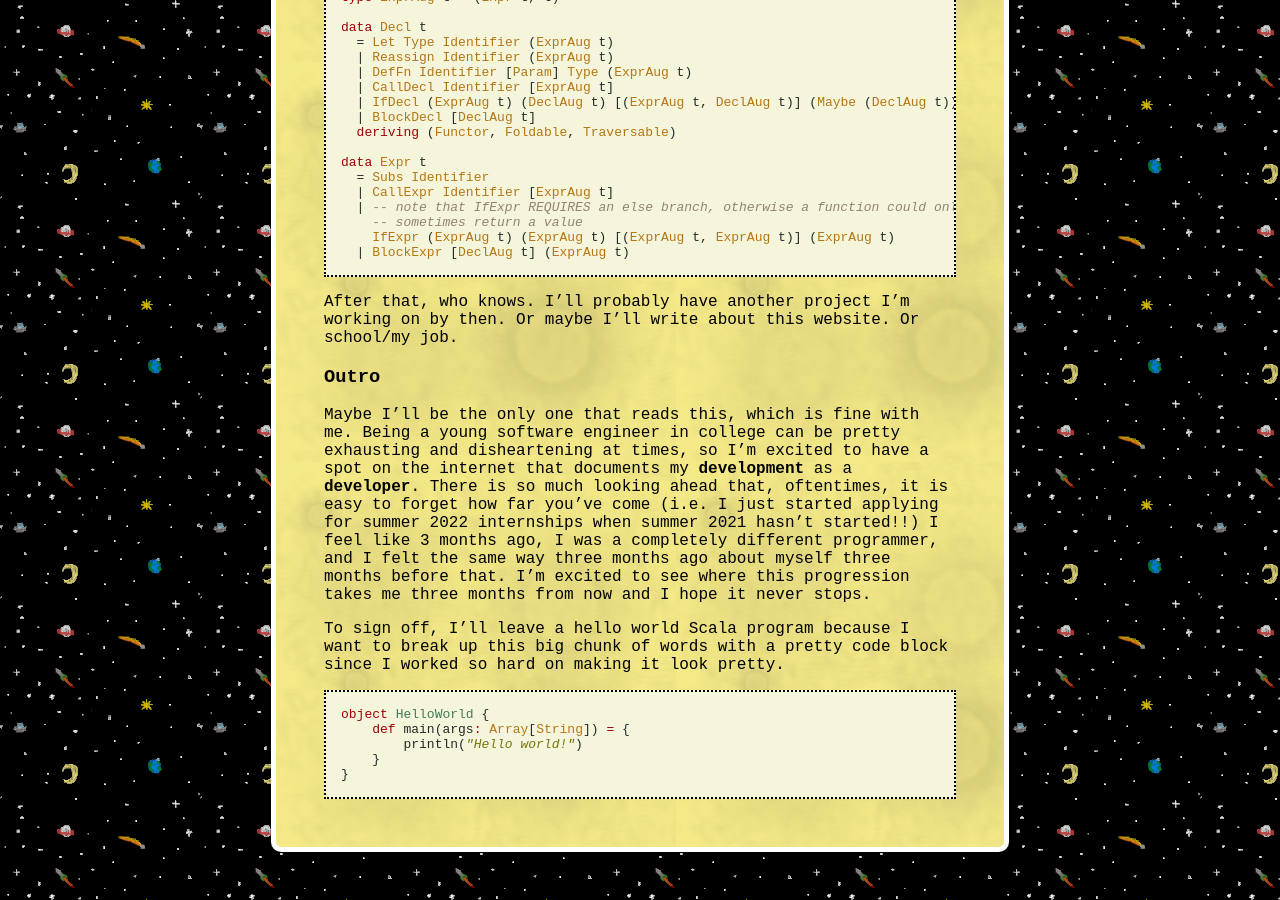
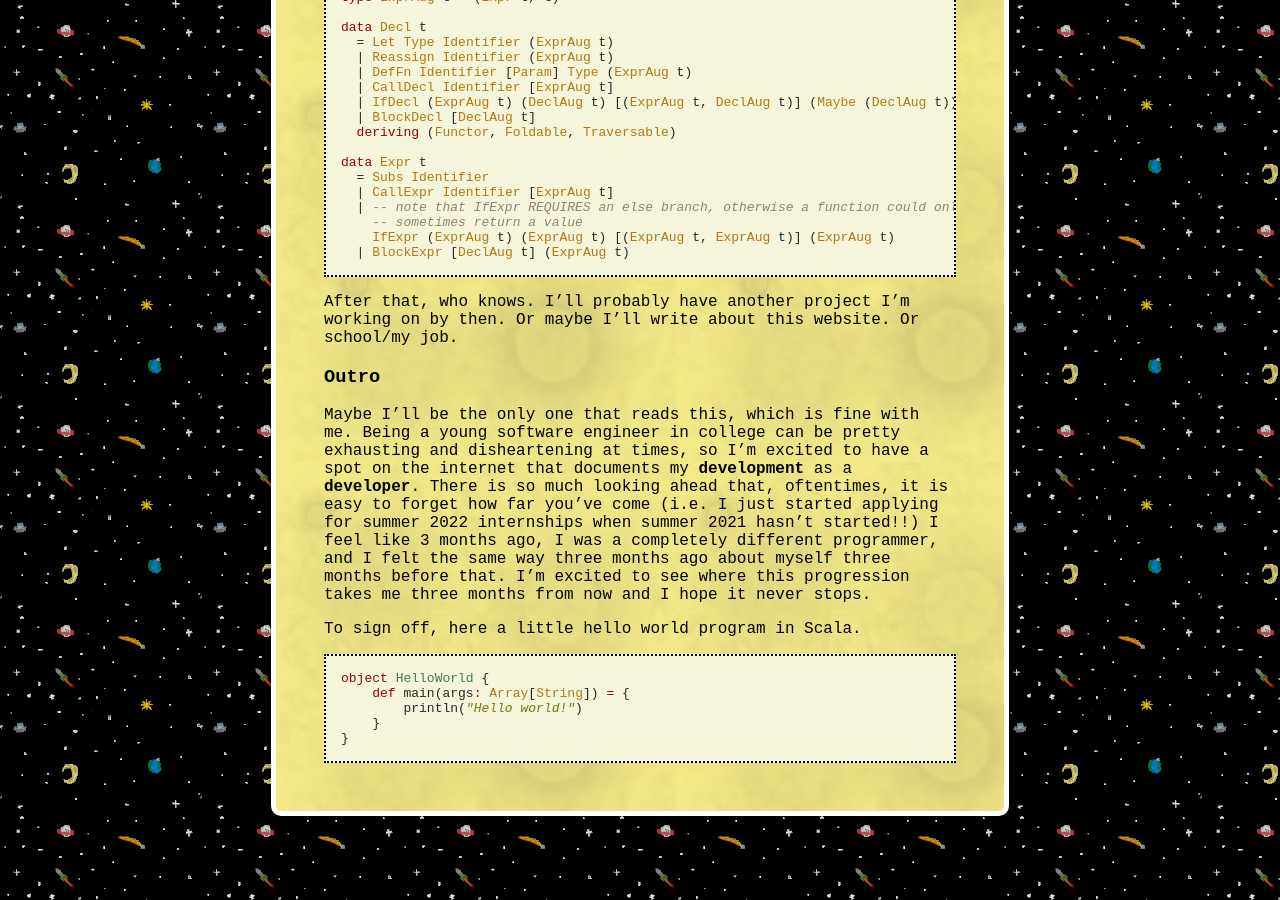
Before and after one commit to e-hat/e-hat.github.io, a Jekyll site: the page built from _posts/2021-4-27-helloworld.md, in a window 1280 px wide and 900 px high, scrolled down 1991 px. Built offline with Jekyll 4.4.1, drawn with Linux system fonts in a browser that asks for light colours.

Commit message:
updated blog post

````diff
--- a/_posts/2021-4-27-helloworld.md
+++ b/_posts/2021-4-27-helloworld.md
@@ -131,9 +131,7 @@ I feel like 3 months ago, I was a completely different programmer, and I felt th
 three months ago about myself three months before that. I'm excited to see where this progression
 takes me three months from now and I hope it never stops.
 
-To sign off, I'll leave a hello world Scala program because I want to break up this
-big chunk of words with a pretty code block since I worked so hard on making it
-look pretty.
+To sign off, here a little hello world program in Scala.
 
 ```scala
 object HelloWorld {
````
